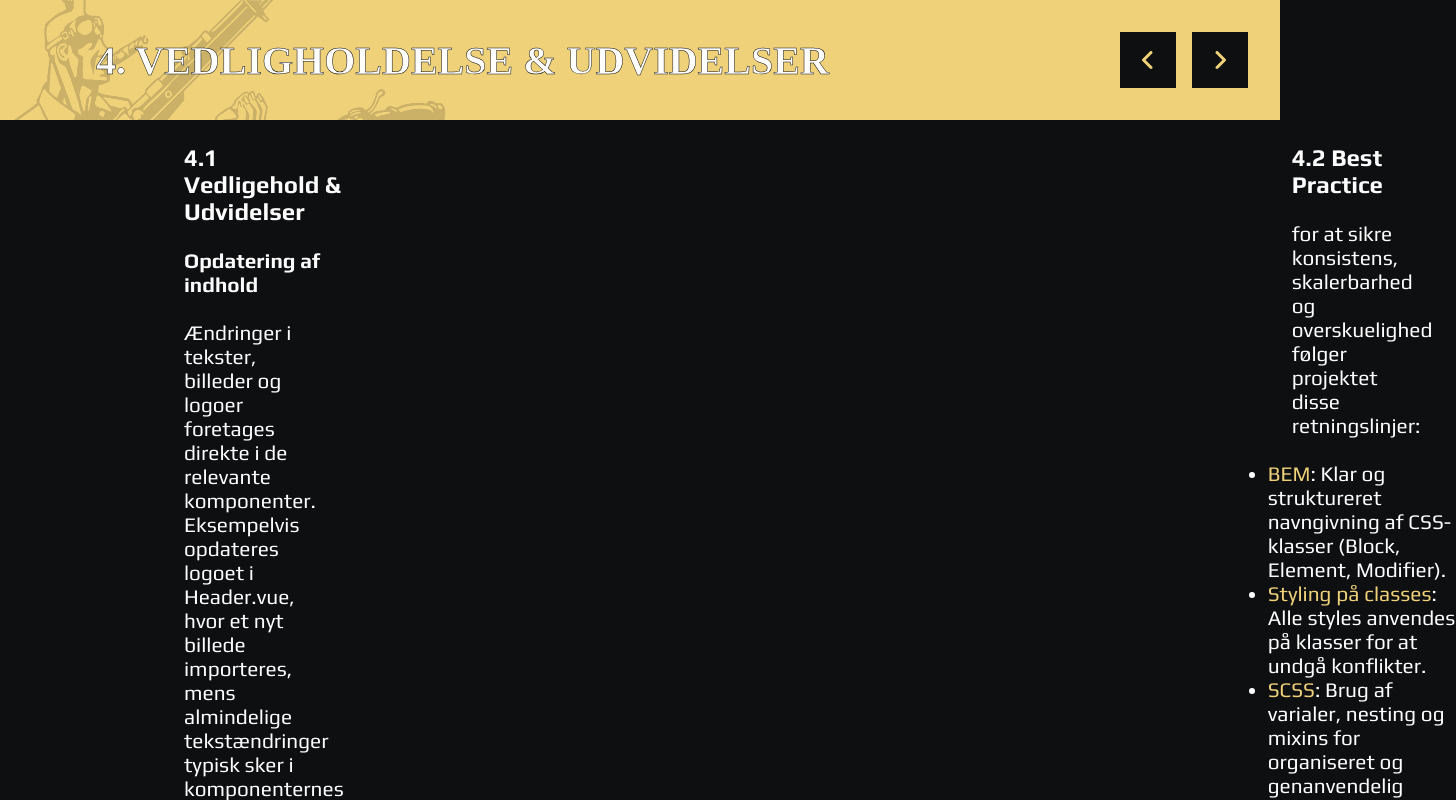
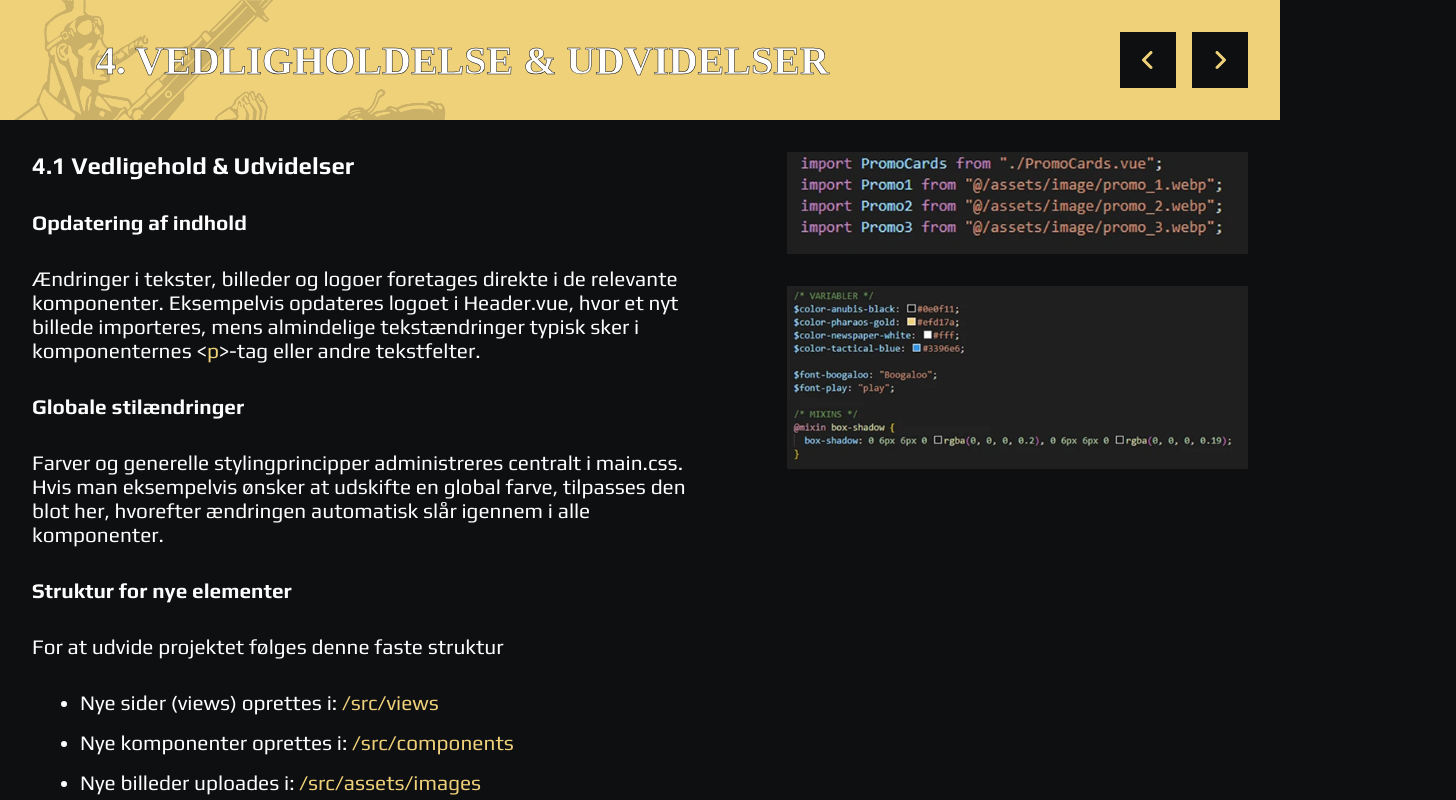
Before and after one commit to Dontosquare/Design-system-3-sem, a Vue app in the folder designmanual/: page /maintenance-expand in a window 1280 px wide. Shown: the top 800 px of the page, 1456 px wide, since content can reach past the window. Built offline with nearby package versions, Linux system fonts and the light colour scheme; a web font is replaced by a local one.

Commit message:
Update MaintenanceExpandView.vue

```diff
--- a/designmanual/src/views/MaintenanceExpandView.vue
+++ b/designmanual/src/views/MaintenanceExpandView.vue
@@ -2,6 +2,7 @@
 import HeaderComp from '@/components/HeaderComp.vue';
 import FooterComp from '@/components/FooterComp.vue';
 import Promo from "@/assets/image/maintenance-picture.webp";
+import maintenance from "@/assets/image/maintenance-picture-2.webp";
 </script>
 
 <template>
@@ -30,11 +31,12 @@ import Promo from "@/assets/image/maintenance-picture.webp";
         <p>Denne opdeling sikrer et ensartet, overskueligt og let vedligeholdeligt projekt</p>
       </div>
         <div class="promo__img">
-        <img :src="Promo" alt="promoimg" id="promoimage">
+        <img :src="Promo" alt="promoimg" class="promoimage">
+        <img :src="maintenance" alt="colors" class="promoimage">
         </div>
-
+    </div>
     <div class="json__overall">
-      <div class="json__text">
+      <div class="bp__text">
         <h2>4.2 Best Practice</h2>
         <p>for at sikre konsistens, skalerbarhed og overskuelighed følger projektet disse retningslinjer:</p>
 
@@ -50,7 +52,6 @@ import Promo from "@/assets/image/maintenance-picture.webp";
         </ul>
       </div>
     </div>
-    </div>
   </main>
   <FooterComp />
 </template>
@@ -59,40 +60,60 @@ import Promo from "@/assets/image/maintenance-picture.webp";
 @import "../assets/main.scss";
 
 .main__overall {
-  background-color: $color-anubis-black;
+  display: flex;
+  flex-direction: column;
 }
 
-.json__overall {
+.json__overall{
   display: flex;
+  flex-direction: row;
 }
 
-h3 {
-  margin-left: 1.5rem;
+.json__text {
+  width: 60%;
+  padding: 2rem;
+  padding-bottom: 0rem;
 }
 
-h2 {
-  display: flex;
-  margin: 1.5rem;
+h3:first-of-type {
+  margin-top: 2rem;
 }
 
 p {
-  margin: 1.5rem;
-  width: 60%;
+  margin-top: 2rem;
+  margin-bottom: 2rem;
 }
 
-.json__text {
-  margin-left: 10rem;
+ul {
+  padding-left: 3rem;
+}
+
+li {
+  margin-top: 1rem;
+}
+
+li:first-of-type {
+  margin-top: 0;
 }
 
 .promo__img {
-  flex: 0 0 auto;
   display: flex;
-  align-items: center;
+  width: 40%;
+  padding: 2rem;
+  flex-direction: column;
 }
 
-img#promoimage {
+.promoimage {
   max-width: 100%;
-  height: auto;
-  margin-right: 10rem;
+}
+
+.promoimage:last-of-type {
+  margin-top: 2rem;
+}
+
+.bp__text {
+  padding: 2rem;
+  border-top: 2px solid #2a2a2a;
+  width: 100%;
 }
 </style>
```
